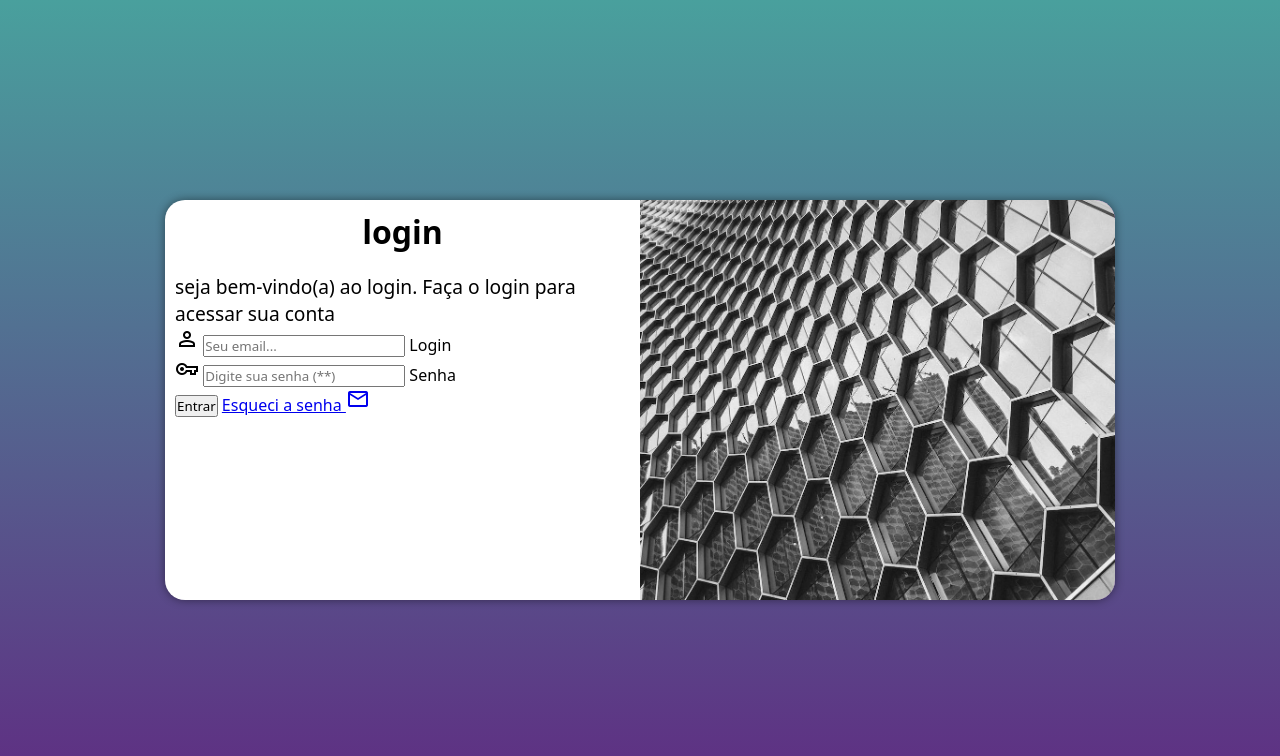
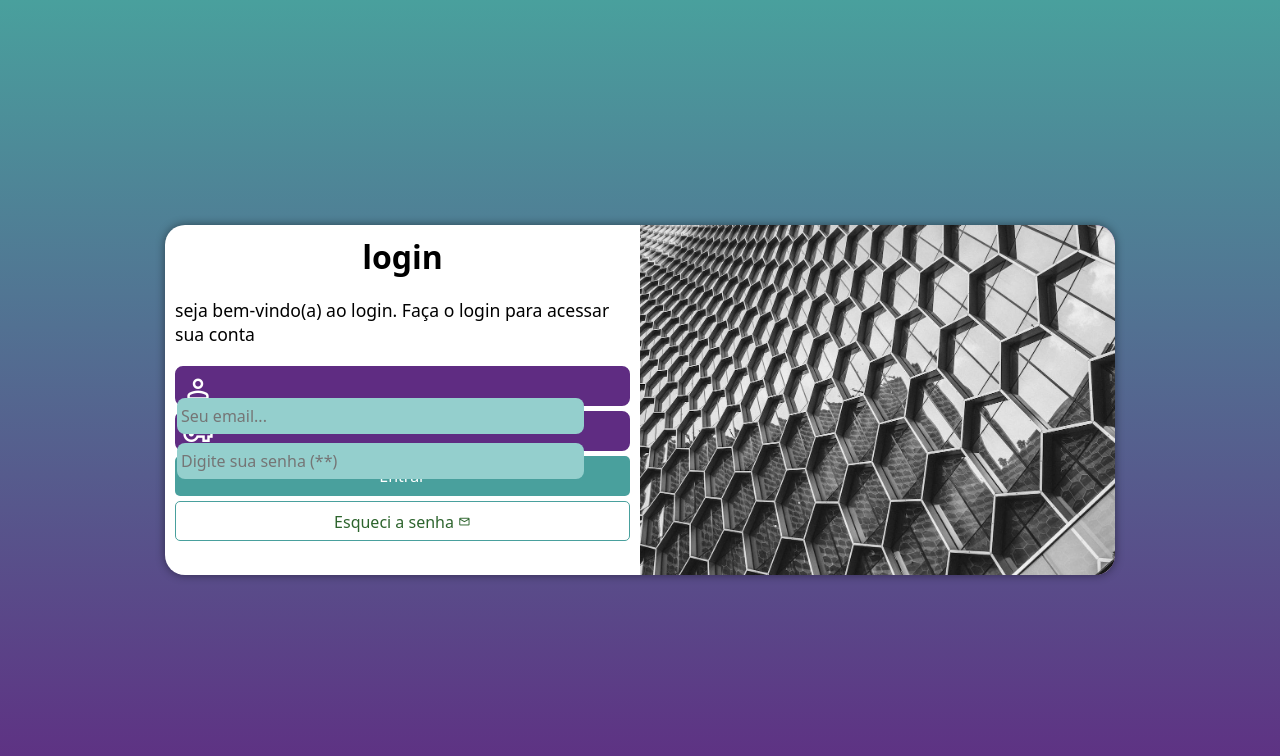
Before and after one commit to Igor-monteiro-barreto/projeto-login, a plain HTML site: page index.html in a window 1280 px wide. Drawn offline with nearby package versions, Linux system fonts and the light colour scheme.

Commit message:
apha 0.1

```diff
--- a/estilo/midia-querys.css
+++ b/estilo/midia-querys.css
@@ -1,12 +1,16 @@
 @charset "UTF-8";
 
-@media screen and (min-width:641px) and (max-width:890px){
+@media screen and (min-width:641px) and (max-width:900px){
     body{
         background-image: linear-gradient(to top,#5f2c82 ,#49a09d );
     }
     section#login{
         width: 90vw;
 
+    }
+    section#login{
+        width: 80vw;
+        height: 280px;
     }
     section#login > div#imagem{
         float: left;
@@ -19,12 +23,13 @@
     }
 }
 
-@media screen and (min-width:891px)  {
+@media screen and (min-width:901px)  {
     body{
         background-image: linear-gradient(to top,#5f2c82 ,#49a09d );
     }
     section#login {
         width: 950px;
+        height: 350px;
     }
     section#login > div#imagem{
         float: right;
@@ -39,6 +44,7 @@
         font-size: 2em;
     }
     div#formulario > p {
-        font-size: 1.2em;
+        font-size: 1.1em;
+        margin: 20px 0px;
     }
 }
--- a/estilo/style.css
+++ b/estilo/style.css
@@ -26,13 +26,13 @@ section#login{
     position: absolute;
     top: 50%;
     left: 50%;
-    transform: translate(-50%,-50%);
     overflow: hidden;
     background-color: white;
     width: 250px;
-    height: 400px;
+    height: 515px;
     border-radius: 20px;
     box-shadow: 0px 0px 10px rgba(0, 0, 0, 0.459);
+    transform: translate(-50%,-50%);
     transition: width .3s, heigth .3s;
     transition-timing-function: ease;
 }
@@ -54,3 +54,73 @@ div#formulario > h1{
 div#formulario > p{
     font-size: 0.8em;
 }
+form > div.campo{
+    border: 2px solid #5f2c82;
+    width: 100%;
+    display: block;
+    height: 40px;
+    border-radius: 8px;
+    background-color: #5f2c82;
+    margin: 5px 0px;
+    cursor: pointer;
+}
+div.campo > label{
+    display: none;
+}
+div.campo > span{
+    color: white;
+    font-size: 2em;
+
+    width: 40px;
+    padding: 5px;
+}
+div.campo > input{
+    background-color: #94cfcd;
+    font-size: 1em;
+    width:calc(100% - 44px);
+    height: 100%;
+    border: 0px;
+    border-radius: 8px;
+    padding: 4px;
+    transform: translateY(-12px);
+}
+div.campo > input:focus-within{
+    background-color: #fff;
+}
+
+form > input[type=submit]{
+    display: block;
+    font-size: 1em;
+    width: 100%;
+    height: 40px;
+    color: white;
+    border: none;
+    background-color: #49a09d;
+    border-radius: 5px;
+    cursor: pointer;
+    margin-top: 5px;
+}
+
+form > input[type=submit]:hover{
+    background-color: #373737;
+}
+form > a.botao{
+    display: block;
+    text-align: center;
+    font-size: 1em;
+    width: 100%;
+    height: 40px;
+    padding-top: 9px;
+    margin-top: 5px;
+    color: #2d642d;
+    background-color: white;
+    border: 1px solid #49a09d;
+    border-radius: 5px;
+    text-decoration: none;
+}
+form > a.botao:hover{
+    background-color: #6cd3cf;
+}
+form > a.botao > span{
+    font-size: 0.8em;
+}
--- a/index.html
+++ b/index.html
@@ -31,7 +31,7 @@
                         <label for="isenha">Senha</label>
                     </div>
                     <input type="submit" value="Entrar">
-                    <a href="esqueci.hmtl">
+                    <a href="esqueci.hmtl" class="botao">
                         Esqueci a senha
                         <span class="material-symbols-outlined">mail</span>
                     </a>
```
